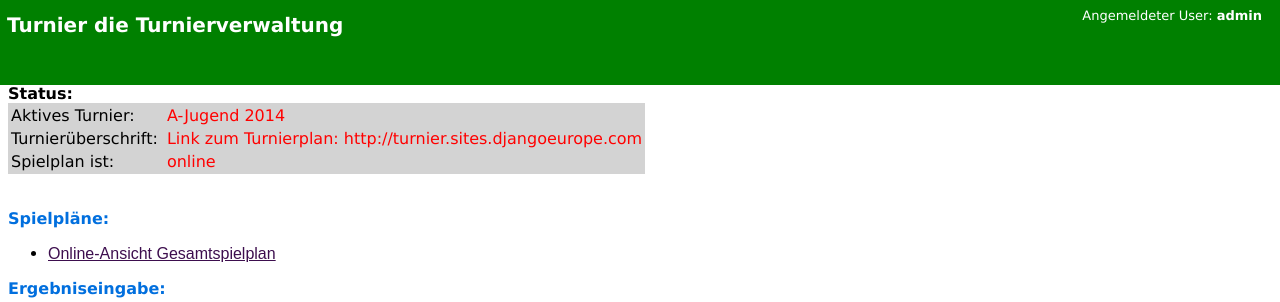
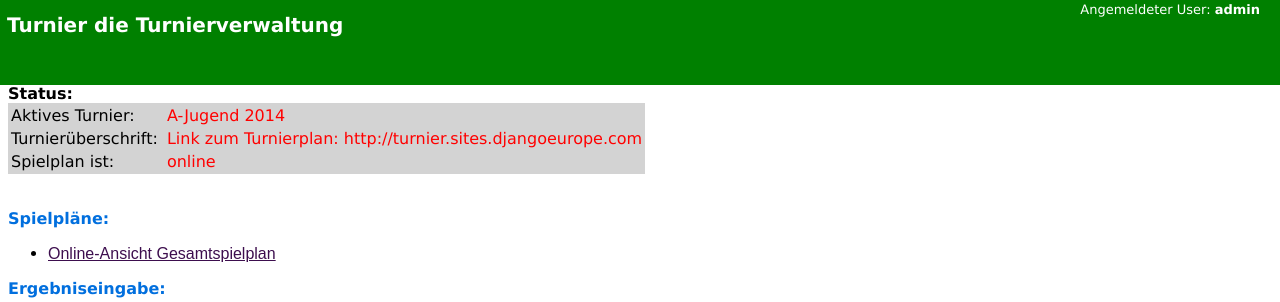
Before and after one commit to kay-galus/turnier, a Django app: page /turnier/ in a window 1280 px wide. Shown: the top 302 px of the page. Run offline with Django 3.2, Linux system fonts and the light colour scheme; a user stored in the database is signed in; data comes from the database, SQL or seed files in the repository; both versions use the stored data as it was after the commit; parts of the project's set-up code (start-up, migrations or seed data) failed here and were passed over.

Commit message:
Kleine Fehlerbehebungen

```diff
--- a/turnier/static/turnier/styles.css
+++ b/turnier/static/turnier/styles.css
@@ -286,7 +286,7 @@ table.login_table td {
   border-width:0px 1px 1px 0px;
   text-align:left;
   padding:4px;
-  font-size:13px;
+  font-size:16px;
   font-family:Arial;
   font-weight:normal;
   color:#000000;
@@ -309,7 +309,7 @@ table.login_table td {
   border:0px solid #000000;
   text-align:center;
   border-width:0px 0px 1px 1px;
-  font-size:13px;
+  font-size:16px;
   font-family:Arial;
   font-weight:bold;
   color:#ffffff;
--- a/turnier1/static/turnier1/styles_lead.css
+++ b/turnier1/static/turnier1/styles_lead.css
@@ -14,11 +14,10 @@ a.right{
 #rightcorner{
   color: white;
   font-size: small;
-  text-decoration: none;
-  float: right;
-  margin-right:10px;
+  right:20px;
+  top:2px;
   z-index:1;
-  position: relative;
+  position: fixed;
 }
 
 a.right:hover {
--- a/turnier1/templates/turnier1/eingabe.html
+++ b/turnier1/templates/turnier1/eingabe.html
@@ -1,6 +1,7 @@
 
 <head>
   <meta http-equiv="content-type" content="text/html; charset=iso-8859-1">
+  <meta http-equiv="cache-control" content="no-cache">
   <title>Turnier</title>
     {% load staticfiles %}
     <link rel="stylesheet" type="text/css" href="{% static 'turnier1/styles_lead.css' %}" />
```
Also changed, not shown: db.sqlite3.
